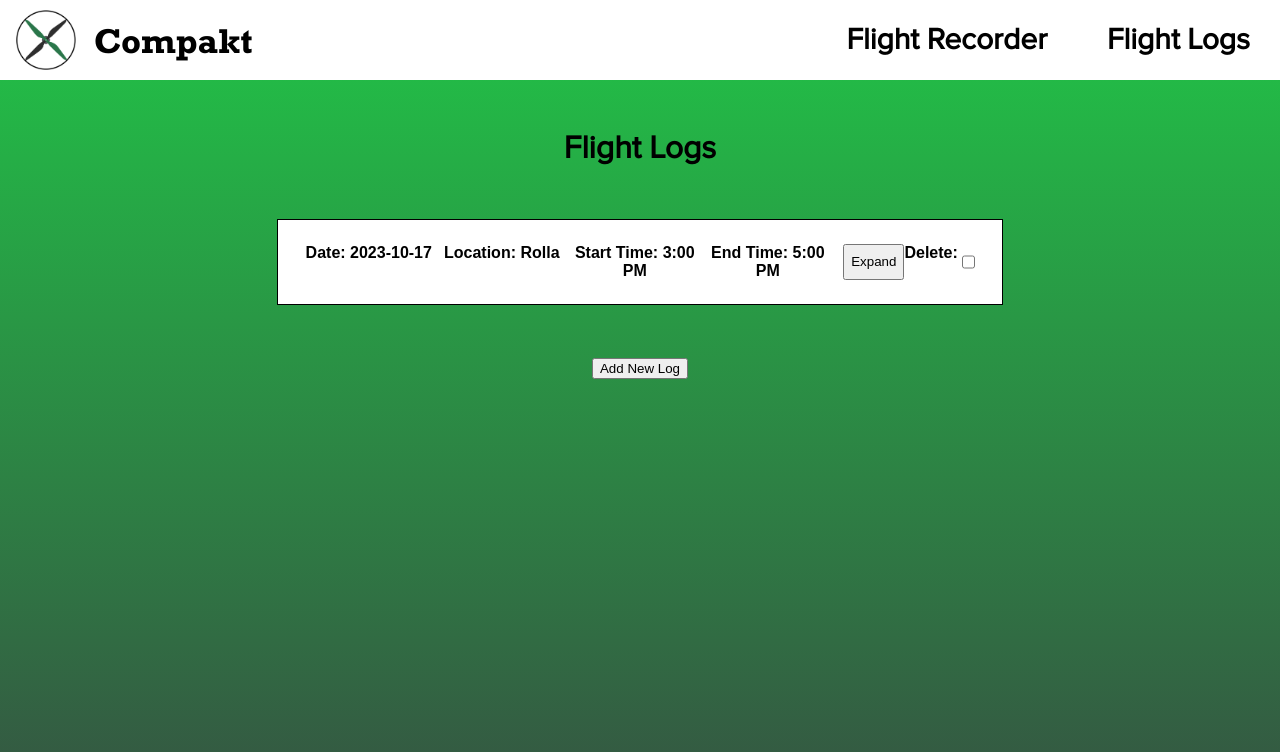
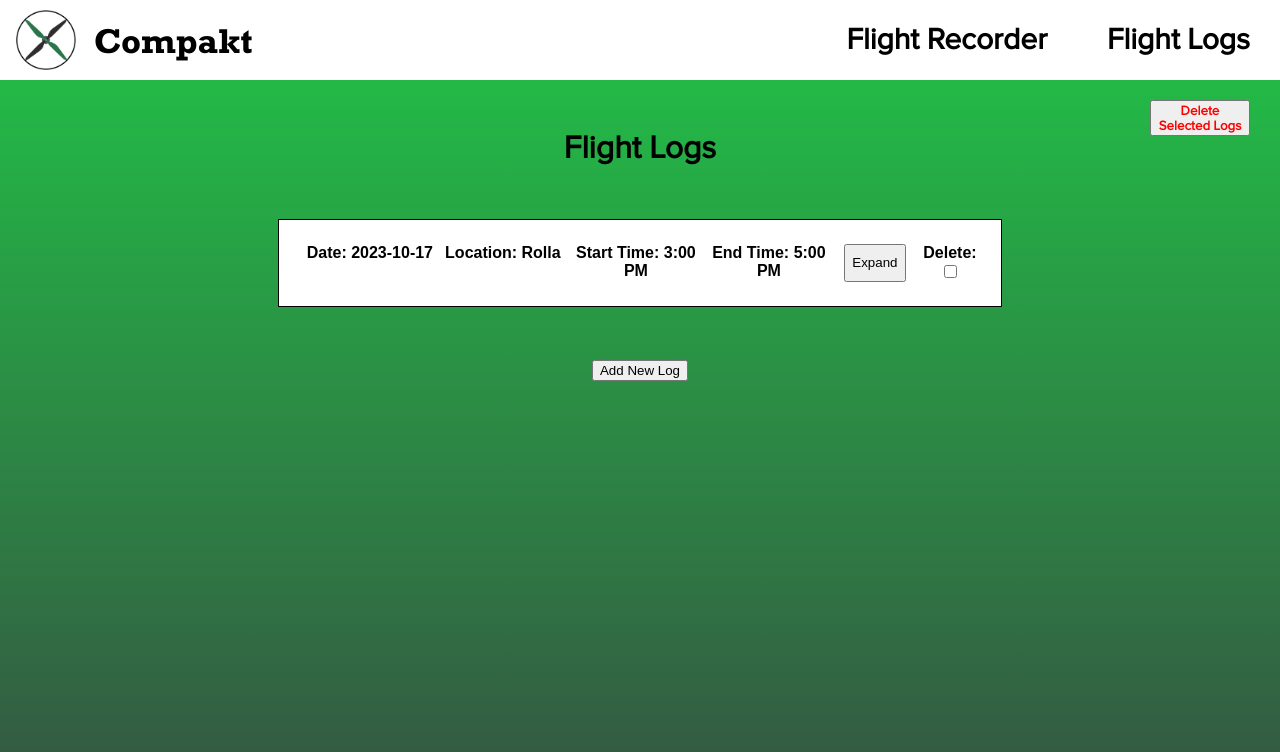
Before and after one commit to MissouriMRR/compakt, a SvelteKit app: page /logs in a window 1280 px wide. Shown: the top 752 px of the page. Built offline with nearby package versions, Linux system fonts and the light colour scheme.

Commit message:
Added deletion elements for the flight logs, no current functionality

```diff
--- a/src/routes/logs/+page.svelte
+++ b/src/routes/logs/+page.svelte
@@ -36,6 +36,12 @@
     flightLogs = [...flightLogs, newLog];
   }
 
+  function deleteSelectedLogs() {
+    const deleteLog = {
+
+    }
+  }
+
   function toggleExpansion(index: number) {
     flightLogs[index].expanded = !flightLogs[index].expanded;
   }
@@ -46,6 +52,7 @@
 
 <div id="flightform">
   <h1 style="text-align: center; font-family: Proxima; font-weight: bolder;">Flight Logs</h1>
+  <span id="delete-Logs-Button"><button on:click={deleteSelectedLogs}><span id="delete-Logs-Text">Delete Selected Logs</button></span>
   <div id="logs-container">
     {#each flightLogs as log, i (log.index)}
       <div class="flight-log">
@@ -58,14 +65,16 @@
           <button on:click={() => toggleExpansion(i)} class="expand-button">
             {log.expanded ? 'Collapse' : 'Expand'}
           </button>
-          Delete: <input type="checkbox" bind:checked={DeleteSelect}/>
+          <div id="select">
+          <span id="deletion-checkbox">Delete: <br><input type="checkbox" bind:checked={DeleteSelect}/></span>
+          </div>
           </div>
         </div>
         {#if log.expanded}
           <div class="log-info">
             <span><br>Temperature: {log.tempF}°F<br><br>Temperature: {log.tempC}°C<br><br>Wind Speed: {log.windSpeed}<br><br>Wind Direction: {log.windDirection}<br><br>Remote ID: </span>
             <span><br>Wind Degree: {log.windDegree}°<br><br>Gust Speed: {log.gustSpeed}<br><br>Humidity: {log.Humidity}<br><br>Pilot ID: <br><br>Select for Export: <input type="checkbox" bind:checked={ExportSelect}/></span>
-            </div>
+          </div>
         {/if}
       </div>
     {/each}
@@ -107,4 +116,20 @@
   .flight-log span {
     flex: 1;
   }
+  #deletion-checkbox {
+    margin-left: 2ch;
+    text-align: center;
+  }
+  #delete-Logs-Button {
+    align-self: right;
+    position: absolute;
+    right: 30px;
+    top: 100px;
+    width: 100px;
+  }
+  #delete-Logs-Text {
+    color: red;
+    font-family: Proxima;
+    font-weight: bold;
+  }
 </style>
```
